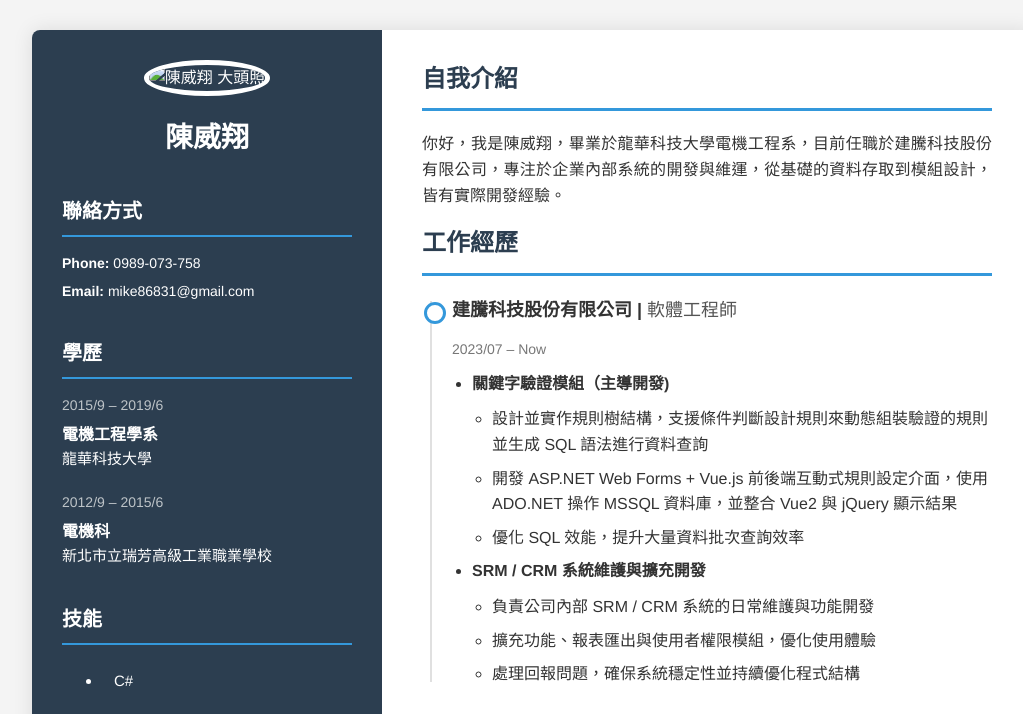
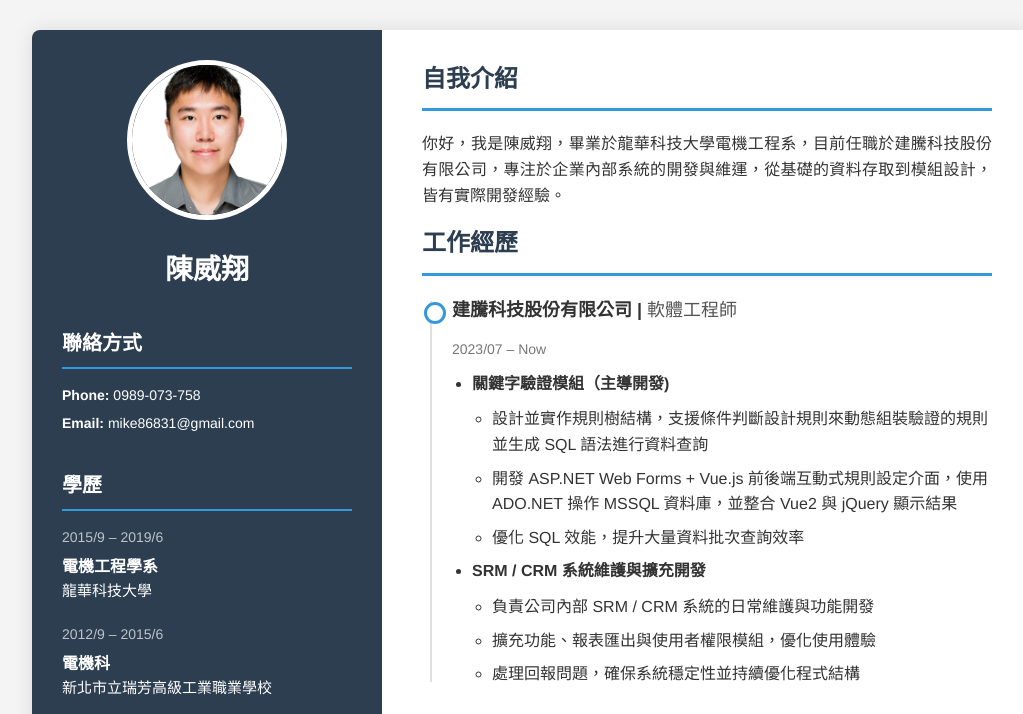
Before and after one commit to RyanChen0831/CV, a plain HTML site: page index.html in a window 1280 px wide. Shown: the top 714 px of the page, without its empty margins (108-1131 px from the left). Drawn offline with Linux system fonts and the light colour scheme.

Commit message:
Update profile picture source from me.png to me.jpg

```diff
--- a/index.html
+++ b/index.html
@@ -11,7 +11,7 @@
     <div class="container">
         <aside class="sidebar">
             <div class="profile-pic-container">
-                <img src="me.png" alt="陳威翔 大頭照" class="profile-pic">
+                <img src="me.jpg" alt="陳威翔 大頭照" class="profile-pic">
             </div>
             <h1>陳威翔</h1>
 
```
